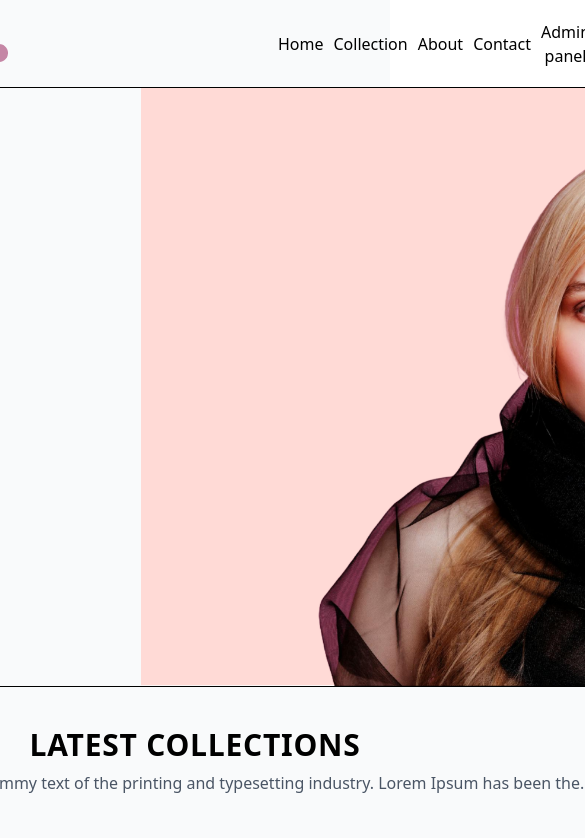
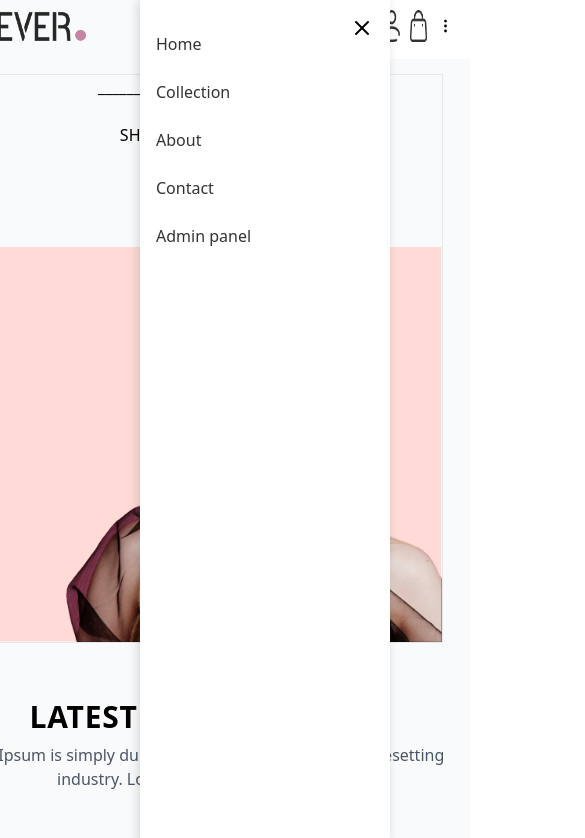
Before and after one commit to Vader-9/E-commercs, a React (Vite) app: page / in a window 390 px wide. Shown: the top 838 px of the page, 585 px wide, since content can reach past the window. Built offline with nearby package versions, Linux system fonts and the light colour scheme.

Commit message:
responsiveness done might come back

```diff
--- a/src/About/About.jsx
+++ b/src/About/About.jsx
@@ -15,7 +15,7 @@ function About() {
                         <p>Our mission at Forever is to empower customers with choice, convenience, and confidence. We're dedicated to providing a seamless shopping experience that exceeds expectations, from browsing and ordering to delivery and beyond.</p>
                     </div>
                 </div>
-                <div>
+                <div className="hidden md:block">
                     <h1>WHY CHOOSE US__________</h1>
                     <div className="flex w-[100%] mt-[30px]">
                         <div className="border w-[33%] p-[50px] h-[250px]">
--- a/src/App.jsx
+++ b/src/App.jsx
@@ -10,6 +10,7 @@ import Details from "./Collection/Details";
 import Cart from "./Cart";
 import Login from "./Profile";
 import Admin from "./Admin";
+import Sidebar from "./Sidebar";
 
 
 
@@ -17,12 +18,13 @@ function App() {
 
   const [search, setSearch] = useState(false)
   const [addToCart, setAddToCart] = useState([])
+  const [active, setActive] = useState('active')
 
   return (
     <app className ='bg-gray-50'>
       <div className='App'>
         <Router>
-          <Nav setSearch={setSearch} addToCart={addToCart} />
+          <Nav setSearch={setSearch} addToCart={addToCart} setActive={setActive} />
             <Routes>
               <Route path="/" element={<Home />} />
               <Route path="Collection" element={<Collection search={search} setSearch={setSearch} />}/>
@@ -33,6 +35,7 @@ function App() {
               <Route path="Profile" element={<Login/>}/>
               <Route path="Admin" element ={<Admin/>}/>
             </Routes>
+            <Sidebar active={active} setActive={setActive}/>
           <Footer />
         </Router>
       </div>
--- a/src/Cart.jsx
+++ b/src/Cart.jsx
@@ -19,7 +19,7 @@ function Cart({ addToCart, setAddToCart }) {
 
     return (
         <div className=" bg-gray-50 py-10 px-4">
-            <div className="max-w-4xl mx-auto bg-white shadow-lg rounded-2xl p-8">
+            <div className="max-w-4xl mx-auto bg-white shadow-lg rounded-2xl p-8 md">
                 <h1 className="text-2xl font-semibold mb-6 border-b pb-3 text-gray-800">
                     🛒 Your Cart
                 </h1>
--- a/src/Collection/Filters.jsx
+++ b/src/Collection/Filters.jsx
@@ -74,7 +74,7 @@ function Filters({ search, setSearch, }) {
     return (
         <div className="px-[100px]">
             {search && (
-  <div className="flex justify-center items-center w-full bg-white shadow-md py-4 px-6 gap-4 rounded-lg m-[10px]  fixed">
+  <div className="flex justify-center items-center w-full bg-white shadow-md py-4 px-6 gap-4 rounded-lg m-[10px] ">
     <input
       type="text"
       value={searchItems}
@@ -93,7 +93,7 @@ function Filters({ search, setSearch, }) {
 )}
 
             <div className="flex gap-[50px]">
-                <div>
+                <div className="hidden md:block">
                     <h1>Filters</h1>
                     <div className="border border-green-600 p-[20px] mt-[40px] mb-[40px] w-[200px] h-[200px] rounded-[30px] ">
                         <h3>CATEGORIES</h3>
@@ -136,12 +136,12 @@ function Filters({ search, setSearch, }) {
                     </div>
                     <div className="bg-gray-50 py-10">
                         <div className="text-center max-w-6xl mx-auto">
-                            <div className="grid grid-cols-2 sm:grid-cols-3 md:grid-cols-4 lg:grid-cols-5 gap-6 p-4 justify-center">
+                            <div className="grid grid-cols-1 sm:grid-cols-2 md:grid-cols-4 lg:grid-cols-5 gap-6 p-4 justify-center">
                                 {displayCloths.map((product) => (
                                     <Link
                                         to={`/Details/${product._id}`}
                                         key={product._id}
-                                        className="bg-white rounded-2xl shadow-md hover:shadow-xl hover:-translate-y-1 hover:scale-[1.02] transition-all duration-300 overflow-hidden border border-gray-100"
+                                        className="bg-white rounded-2xl shadow-md hover:shadow-xl hover:-translate-y-1 hover:scale-[1.02] transition-all duration-300 overflow-hidden border border-gray-100 w-[100%]"
                                     >
                                         <div className="overflow-hidden">
                                             <img
--- a/src/Footer.jsx
+++ b/src/Footer.jsx
@@ -4,19 +4,19 @@ function Footer(){
 
     return(
        <div className='mt-[70px]  '>
-        <div className='flex '>
-            <div className='w-[33%] border p-5'>
+        <div className=' md:flex '>
+            <div className='w-[33%]  p-5'>
                 <img src={assets.logo} alt=""  className='w-[100px] p-[20px]'/>
-                <p>Lorem ipsum dolor, sit amet consectetur adipisicing elit. Ab suscipit laboriosam officiis. Perferendis iure, explicabo voluptatum accusantium nesciunt reprehenderit architecto maxime sed amet deleniti aliquid voluptas ab debitis laboriosam quos.</p>
+                <p>Lorem ipsum dolor, sit amet consectetur adipisicin explicabo voluptatum accusantium nesciunt reprehenderit architecto maxime sed amet deleniti aliquid voluptas ab debitis laboriosam quos.</p>
             </div>
-            <div className='w-[33%] border p-[20px]'>
+            <div className='w-[33%]  p-[20px]'>
                 <h1>COMPANY</h1>
                 <p>Home</p>
                 <p>About Us</p>
                 <p>Delivery</p>
                 <p>Privacy policy</p>
             </div>
-            <div className='w-[34%] border p-[20px]'>
+            <div className='w-[34%]  p-[20px]'>
                 <p>Get-IN touch</p>
                 <p>usidemewilliams69@gmail.come</p>
                 <p>Instagram</p>
--- a/src/Home/Header.jsx
+++ b/src/Home/Header.jsx
@@ -1,15 +1,18 @@
 import { assets } from "../assets/assets"
 
-function Header(){
-    return(
-        <div className="flex border h-150 justify-center items-center gap-130">
-            <div className="p-[100] w-50% text-center">
+function Header() {
+    return (
+        <div className="w-full h-[600px] flex justify-center items-center bg-gray-50">
+            <div className="flex flex-col gap-[10px]   md:flex-row md:justify-between md:items-center  sm:px-6 md:px-10  bg-gray-50 md:pt-[0px] md:h-[600px] md: w-[90%] md: border border-gray-200 md:p-[0px] md: gap-[100px]">
+            <div className="p-[100] w-50% text-center md: w-full md:gap-[50px] md:text-left">
                 <h1>_______Welcome to Amazo</h1>
                 <h1>Latest Arrivals</h1>
                 <h1>SHOP NOW_________</h1>
             </div>
-            <img src={assets.hero_img} alt="" className=" w-50% h-[100%] " />
+            <img src={assets.hero_img} alt="" className="w-full h-[100%]  md: w-full " />
         </div>
+        </div>
+
     )
 }
 
--- a/src/Home/Home.jsx
+++ b/src/Home/Home.jsx
@@ -7,7 +7,7 @@ import Subcribe from "./Subcribe"
 function Home(){
 
     return(
-        <div>
+        <div className="w-full">
             <Header/>
             <Latest/>
             <Best/>
--- a/src/Home/Latest.jsx
+++ b/src/Home/Latest.jsx
@@ -15,7 +15,7 @@ function Latest() {
       {LatestProducts.map((item) => (
         <div
           key={item.id}
-          className="bg-white rounded-2xl shadow-md hover:shadow-xl transition-shadow duration-300 overflow-hidden border border-gray-100"
+          className="bg-white rounded-2xl shadow-md hover:shadow-xl transition-shadow duration-300 overflow-hidden border border-gray-100 w-[100%] md: w-[20px]"
         >
           <div className="overflow-hidden">
             <img
--- a/src/Nav.jsx
+++ b/src/Nav.jsx
@@ -1,12 +1,13 @@
 import { assets } from './assets/assets'
 import { Link } from "react-router-dom"
+import {EllipsisVertical } from 'lucide-react'
 
-function Nav({ setSearch, addToCart }) {
+function Nav({ setSearch, addToCart, setActive }) {
 
     return (
-        <div className='flex items-center gap-[270px] justify-between py-2 font-medium '>
-            <img src={assets.logo} alt="" />
-            <div className='flex gap-[10px] items-center'>
+        <div className=' flex items-center gap-[270px] justify-between py-2 font-medium w-full px-4 sm:px-6 md:px-10 md:gap-[150px] '>
+            <img src={assets.logo} alt="" className='w-[150px]' />
+            <div className='hidden md:flex md:gap-[10px] md:items-center'>
                 <Link to="/">Home</Link>
                 <Link to='Collection'>Collection</Link>
                 <Link to='About'>About</Link>
@@ -14,7 +15,7 @@ function Nav({ setSearch, addToCart }) {
                 <Link to ="Admin"><button>Admin panel</button></Link>
             </div>
             <div className='flex gap-[10px]'>
-                <Link to= 'Collection'><img src={assets.search_icon} alt="" onClick={()=> setSearch(true)} className="w-8 h-8"  /></Link>
+                <Link to= 'Collection'><img src={assets.search_icon} alt="" onClick={()=> setSearch(true)} className="w-8 h-8 "  /></Link>
                 <Link to = 'Profile'><img src={assets.profile_icon} alt=""  className="w-8 h-8"  /></Link>
                 <Link to='Cart'><div className="relative inline-block">
                     <img src={assets.cart_icon} alt="cart" className="w-8 h-8" />
@@ -25,6 +26,7 @@ function Nav({ setSearch, addToCart }) {
                     )}
                 </div>
                 </Link>
+                <EllipsisVertical className='md:hidden w-8 h-8' onClick={()=>setActive(true)}/>
             </div>
         </div>
     )
--- /dev/null
+++ b/src/Sidebar.css
@@ -0,0 +1,45 @@
+.sidebar {
+  position: fixed;
+  top: 0;
+  right: -100%;
+  width: 250px;
+  height: 100vh;
+  background-color: #ffffff;
+  box-shadow: -2px 0 10px rgba(0, 0, 0, 0.15);
+  display: flex;
+  flex-direction: column;
+  padding: 2rem 1rem;
+  gap: 1.5rem;
+  transition: right 0.3s ease-in-out;
+  z-index: 50;
+}
+
+/* When active */
+.sidebar.active {
+  right: 0;
+}
+
+/* Links inside the sidebar */
+.sidebar a {
+  text-decoration: none;
+  color: #333;
+  font-weight: 500;
+  transition: color 0.2s ease;
+}
+
+.sidebar a:hover {
+  color: #007bff;
+}
+
+/* Close icon */
+.sidebar svg {
+  position: absolute;
+  top: 1rem;
+  right: 1rem;
+  cursor: pointer;
+  transition: transform 0.2s ease;
+}
+
+.sidebar svg:hover {
+  transform: rotate(90deg);
+}
--- /dev/null
+++ b/src/Sidebar.jsx
@@ -0,0 +1,25 @@
+import { Link } from "react-router-dom"
+import { X } from 'lucide-react'
+import './Sidebar.css'
+
+
+function Sidebar({ active, setActive }) {
+
+    return (
+        <div className="md:hidden">
+            <div className={`sidebar ${active ? 'active' : ''}`} >
+                <Link to="/">Home</Link>
+                <Link to="Collection">Collection</Link>
+                <Link to="About">About</Link>
+                <Link to="Contact">Contact</Link>
+                <Link to="Admin">
+                    <button>Admin panel</button>
+                </Link>
+                <X onClick={() => setActive(false)} />
+            </div>
+        </div>
+
+    )
+}
+
+export default Sidebar
```
